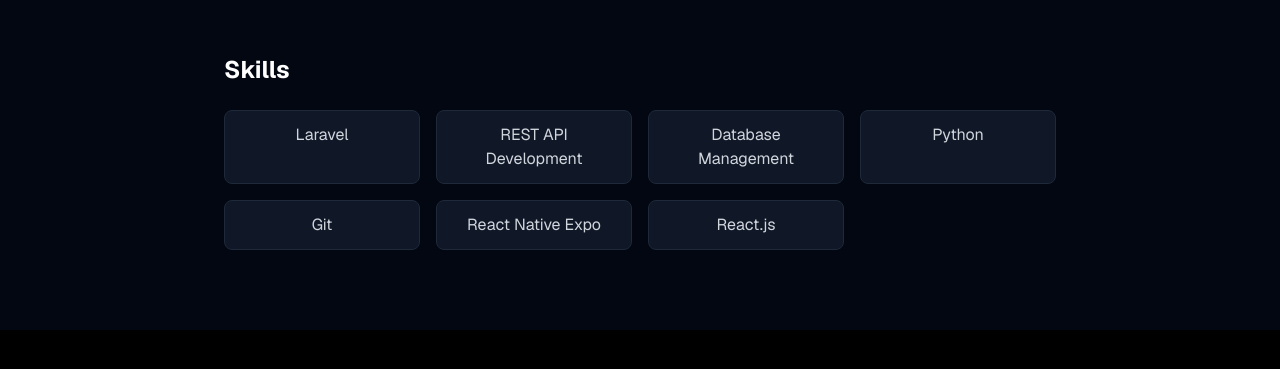
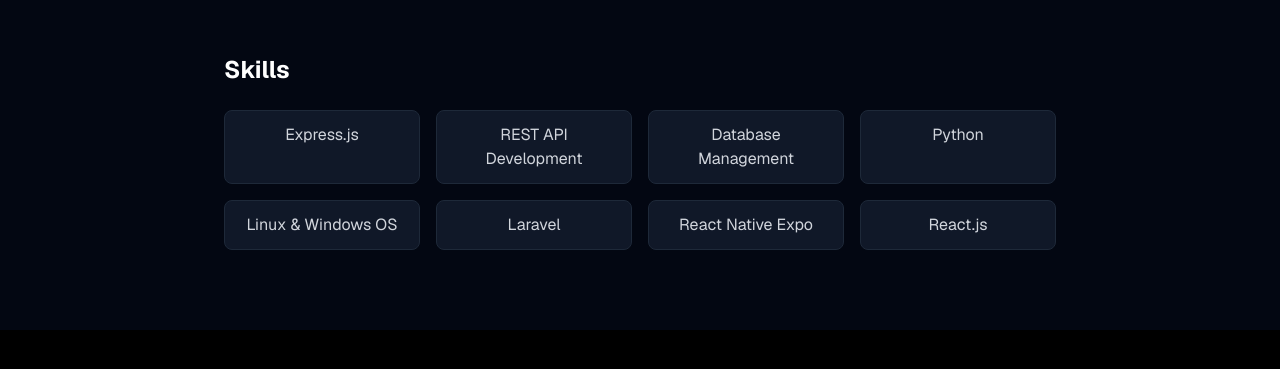
Before and after one commit to Rezzadty/Portofolio, a Next.js app: page / in a window 1280 px wide. Shown: the part 1433-1802 px from the top of the page. Built offline with nearby package versions, Linux system fonts and the light colour scheme.

Commit message:
Fixing the wrong declaration

```diff
--- a/app/components/About.tsx
+++ b/app/components/About.tsx
@@ -4,6 +4,7 @@
 
 export default function About() {
   const [isVisible, setIsVisible] = useState(false);
+  const [isModalOpen, setIsModalOpen] = useState(false);
   const sectionRef = useRef<HTMLElement>(null);
 
   useEffect(() => {
@@ -38,7 +39,7 @@
           <div className="float-none md:float-left mx-auto md:mx-0 md:mr-8 mb-6 md:mb-4 flex justify-center md:block">
             <div className="relative w-48 h-48 md:w-56 md:h-56 rounded-2xl overflow-hidden border-2 border-gray-800 hover:border-blue-400 transition-colors">
               <img
-                src="/images/Picture.png"
+                src="/images/Picture.jpg"
                 alt="Reza Aditya Prabowo"
                 className="w-full h-full object-cover"
               />
@@ -79,11 +80,12 @@
           <h3 className="text-2xl font-bold text-white mb-6">Skills</h3>
           <div className="grid grid-cols-2 md:grid-cols-3 lg:grid-cols-4 gap-4">
             {[
-              "Laravel",
+              "Express.js",
               "REST API Development",
               "Database Management",
               "Python",
-              "Git",
+              "Linux & Windows OS",
+              "Laravel",
               "React Native Expo",
               "React.js"
             ].map((skill, index) => (
```
